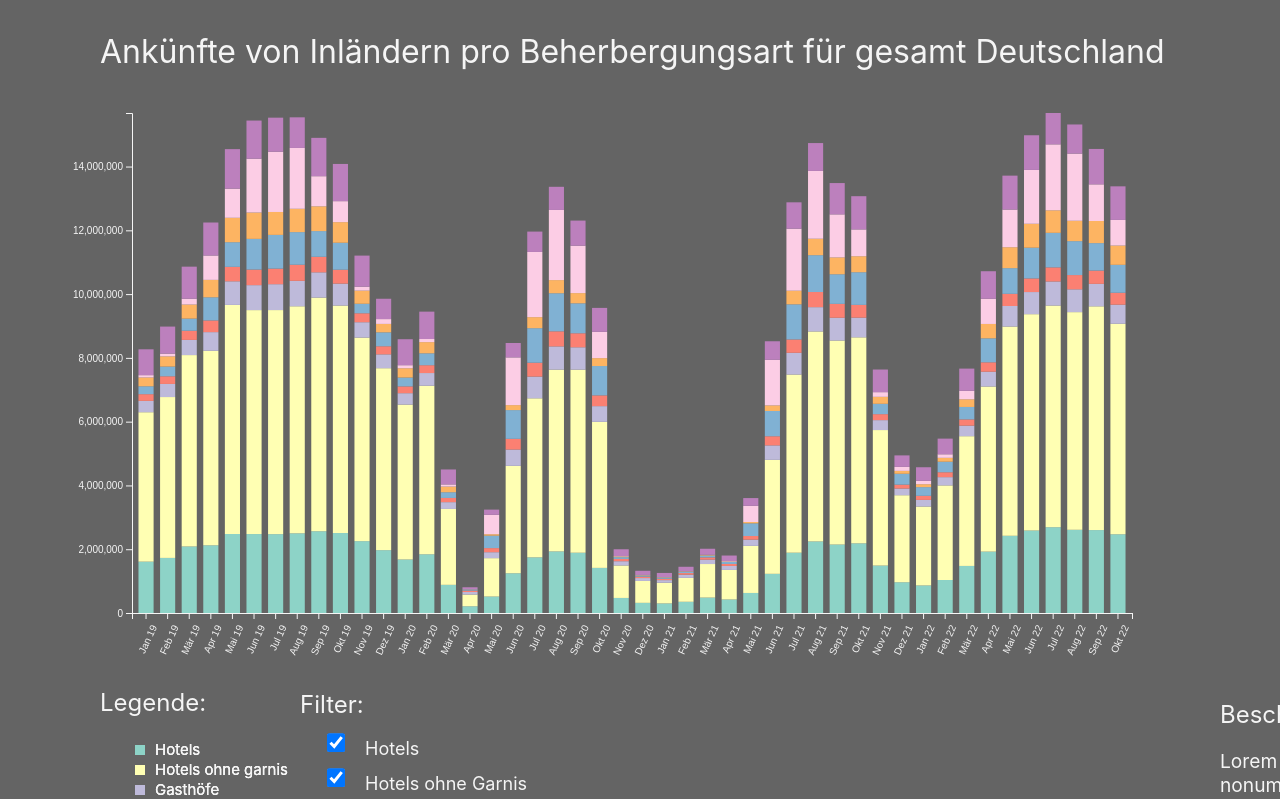
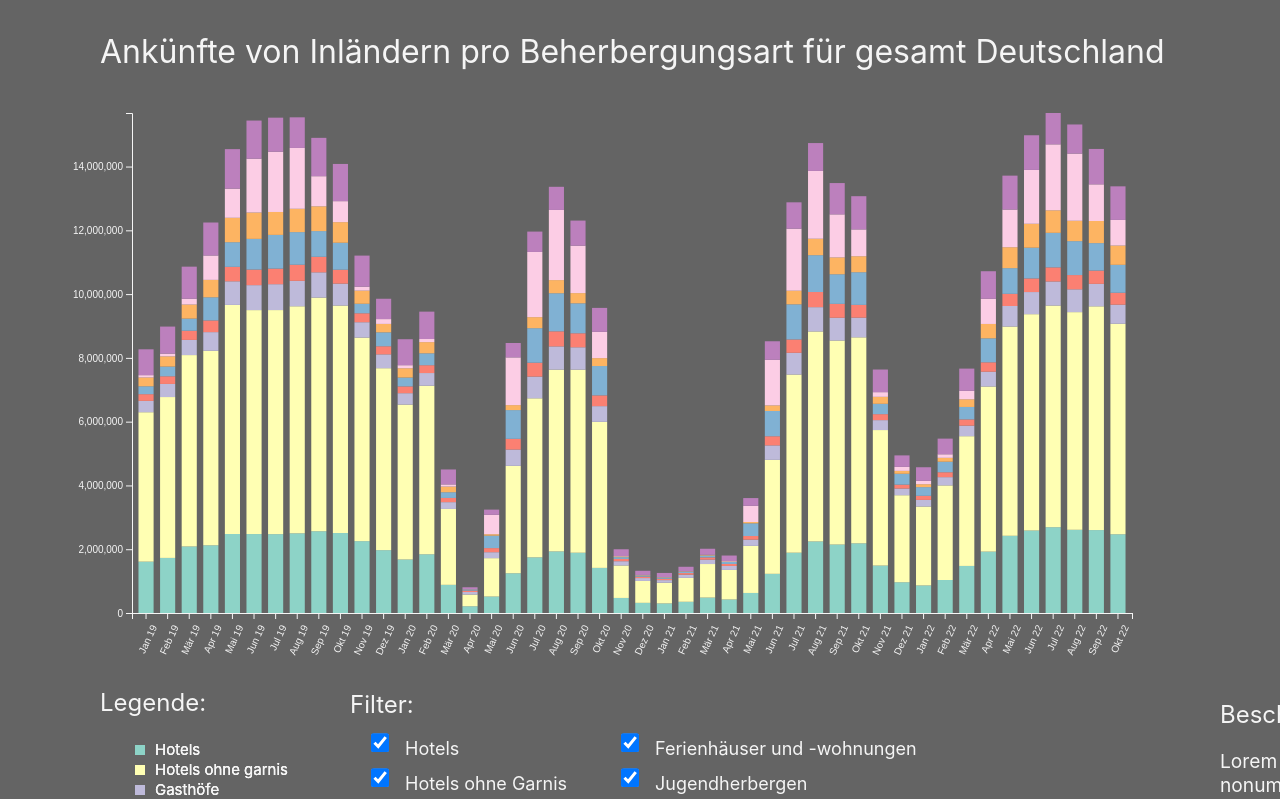
Before and after one commit to marc-wendt/Team21, a React (Create React App) app: page / in a window 1280 px wide. Shown: the top 799 px of the page. Built offline with nearby package versions, Linux system fonts and the light colour scheme; no server answers.

Commit message:
layout/css changes to fit checkboxes on page

```diff
--- a/src/App.css
+++ b/src/App.css
@@ -57,7 +57,7 @@ path.clicked {
 .textHeader {
   display: grid;
   grid-auto-columns: 300px;
-  grid-template-columns: 200px 200px;
+  grid-template-columns: 250px 200px;
   grid-template-rows: 80px;
   grid-template-areas:
     "legendHeader filterHeader";
@@ -71,6 +71,15 @@ path.clicked {
 .filterHeader {
   display: inline-flex;
   padding-top: 22px;
+}
+
+.checkboxgrid {
+  display: grid;
+  grid-auto-columns: 300px;
+  grid-template-columns: 250px 200px;
+  grid-template-rows: 80px;
+  grid-template-areas:
+    "checkboxgrid1 checkboxgrid2";
 }
 
 div.tooltip {
--- a/src/BarChart.js
+++ b/src/BarChart.js
@@ -84,7 +84,7 @@ const BarChart = ({ data, keys, colors }) => {
         "Hotels ohne garnis",
         "Gasthöfe",
         "Pensionen",
-        "Ferienhäuser und Ferienwohnungen",
+        "Ferienhäuser und -wohnungen",
         "Jugendherbergen",
         "Campingplätze",
         "Sonstige",
--- a/src/BundeslandChart.js
+++ b/src/BundeslandChart.js
@@ -144,6 +144,8 @@ function BundeslandChart() {
           <p className="legendHeader"> Legende:</p>
           <p className="filterHeader"> Filter: </p>
         </div>
+        <div className="checkboxgrid">
+          <div className="checkboxgrid1">
             <CheckBox
               label="Hotels"
               value={checkboxesBeherbergung.hotels}
@@ -184,8 +186,10 @@ function BundeslandChart() {
                 )
               }
             />
+          </div>
+          <div className="checkboxgrid2">
             <CheckBox
-          label="Ferienhäuser und Ferienwohnungen"
+              label="Ferienhäuser und -wohnungen"
               value={checkboxesBeherbergung.ferienhäuser}
               onChange={() =>
                 handleCheckboxBeherbergungChange(
@@ -224,6 +228,8 @@ function BundeslandChart() {
                 )
               }
             />
+          </div>
+        </div>
       </div>
     );
 
--- a/src/Checkbox.css
+++ b/src/Checkbox.css
@@ -1,13 +1,13 @@
 .Checkbox {
     display: grid;
-    grid-template-columns: 65px 300px;
+    grid-template-columns: 105px 300px;
     grid-template-rows: 35px;
     grid-template-areas: "checkbox checkbox-label";
     padding-left: 200px;
 }
 
 .checkbox {
-    padding-left: 25px;
+    padding-left: 65px;
     scale: 120%;
 }
 
--- a/src/ToggleSwitch.css
+++ b/src/ToggleSwitch.css
@@ -1,9 +1,9 @@
 .ToggleSwitch {
     display: grid;
-    grid-template-columns: 75px 400px;
+    grid-template-columns: 70px 400px;
     grid-template-rows: 40px;
     grid-template-areas: "switch toggleswitch-label";
-    padding-left: 200px;
+    padding-left: 245px;
 }
 
 .switch{
```
Lines whose indentation alone changed are shown as unchanged.
